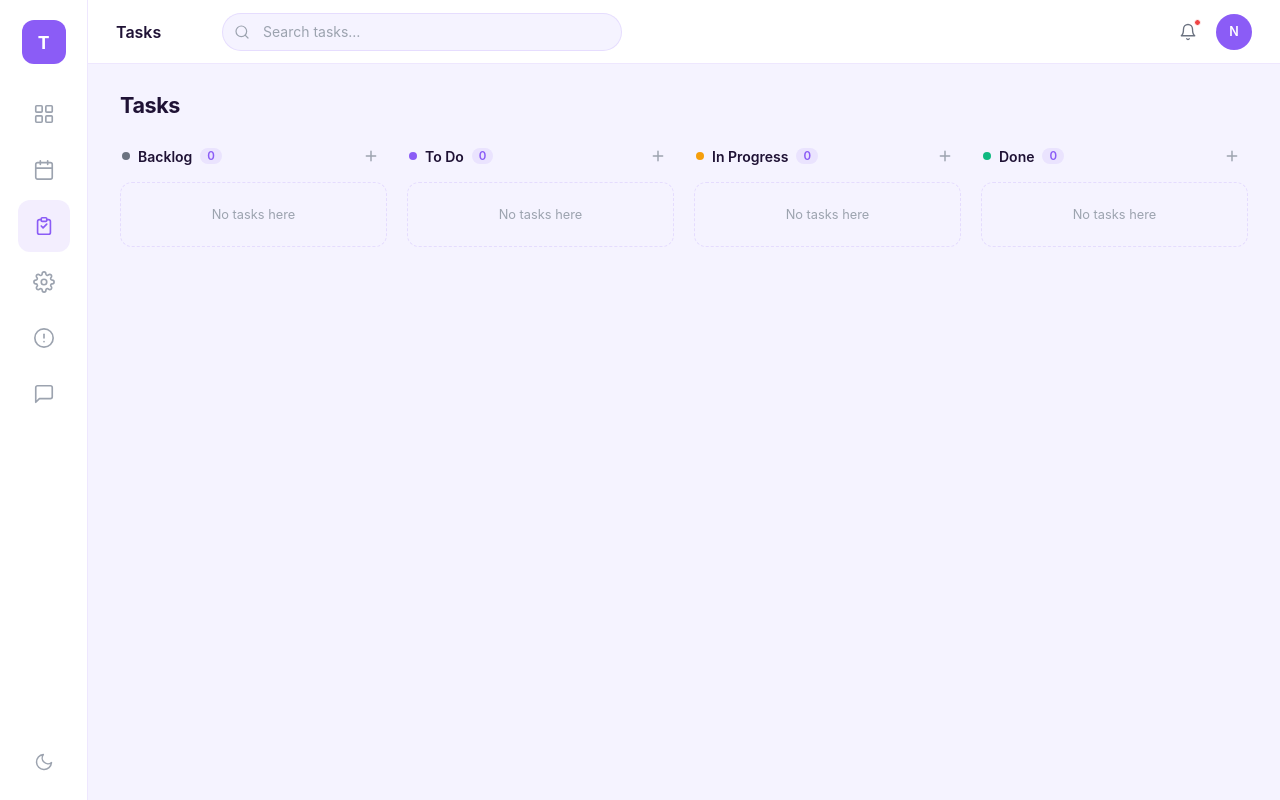
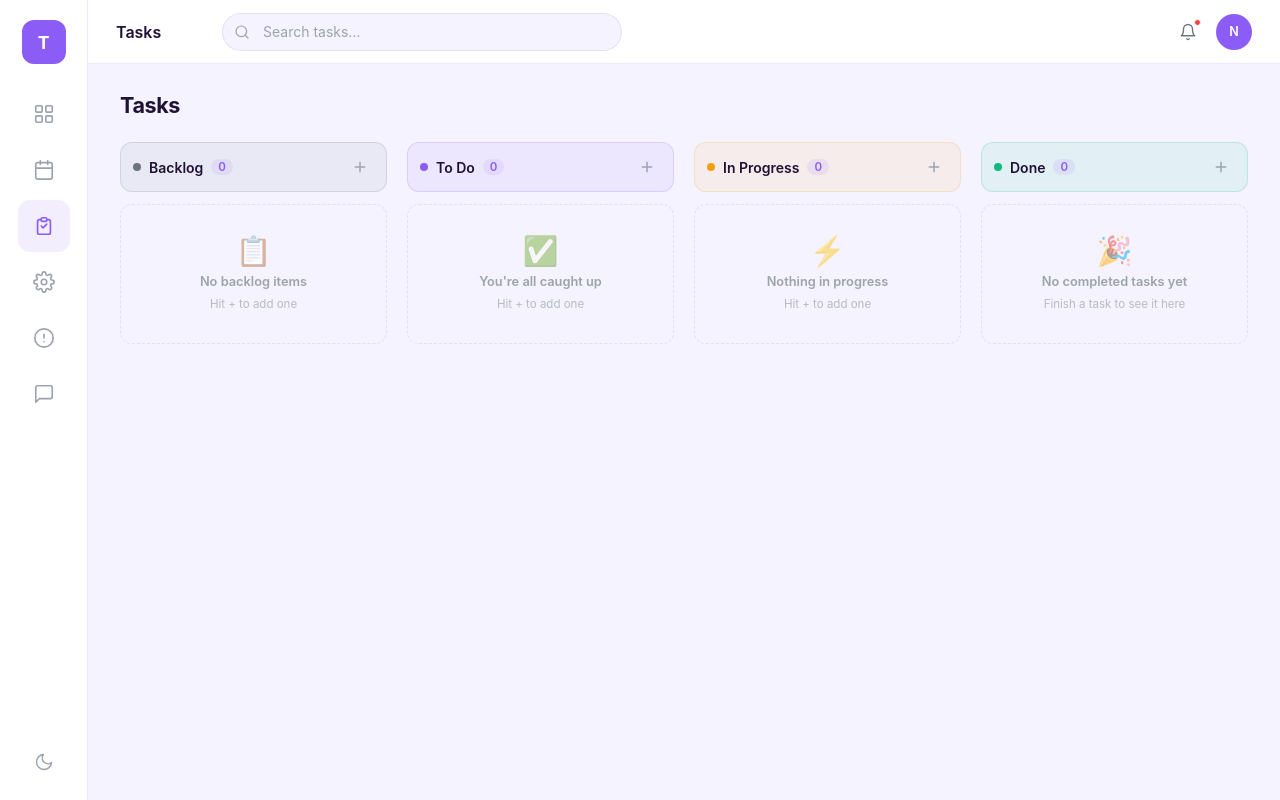
Before and after one commit to ziu222/react-todo, a React (Vite) app in the folder to-do app/: page /tasks in a window 1280 px wide. Built offline with nearby package versions, Linux system fonts and the light colour scheme.

Commit message:
feat(kanban): tinted column headers and rich empty states

```diff
--- a/to-do app/src/components/kanban/KanbanColumn.css
+++ b/to-do app/src/components/kanban/KanbanColumn.css
@@ -9,7 +9,10 @@
   display: flex;
   align-items: center;
   justify-content: space-between;
-  padding: 0 2px;
+  padding: 10px 12px;
+  background: color-mix(in srgb, var(--col-color, var(--accent)) 8%, transparent);
+  border: 1px solid color-mix(in srgb, var(--col-color, var(--accent)) 18%, transparent);
+  border-radius: var(--radius-md);
 }
 
 .kanban-column-label {
@@ -67,12 +70,33 @@
 }
 
 .kanban-column-empty {
-  font-size: 0.8rem;
-  color: var(--text-muted);
-  text-align: center;
-  padding: 24px 0;
+  display: flex;
+  flex-direction: column;
+  align-items: center;
+  gap: 8px;
+  padding: 32px 16px;
   border: 1.5px dashed var(--border-color);
   border-radius: var(--radius-md);
+  text-align: center;
+  animation: fade-in 400ms cubic-bezier(0.16, 1, 0.3, 1) both;
+}
+
+.kanban-column-empty-icon {
+  font-size: 1.8rem;
+  line-height: 1;
+  opacity: 0.5;
+}
+
+.kanban-column-empty-text {
+  font-size: 0.8rem;
+  font-weight: 600;
+  color: var(--text-muted);
+}
+
+.kanban-column-empty-sub {
+  font-size: 0.72rem;
+  color: var(--text-muted);
+  opacity: 0.7;
 }
 
 /* ── Mobile: expand add-button touch target to 44px ── */
--- a/to-do app/src/components/kanban/KanbanColumn.tsx
+++ b/to-do app/src/components/kanban/KanbanColumn.tsx
@@ -37,7 +37,11 @@ export default function KanbanColumn({
   const [modalOpen, setModalOpen] = useState(false)
 
   return (
-    <section className="kanban-column" data-status={status}>
+    <section
+      className="kanban-column"
+      data-status={status}
+      style={{ '--col-color': accentColor } as React.CSSProperties}
+    >
       <header className="kanban-column-header">
         <div className="kanban-column-label">
           <span className="kanban-column-dot" style={{ background: accentColor }} />
@@ -57,7 +61,17 @@ export default function KanbanColumn({
 
       <ul className="kanban-column-list">
         {todos.length === 0 && (
-          <li className="kanban-column-empty">No tasks here</li>
+          <li className="kanban-column-empty">
+            <span className="kanban-column-empty-icon">
+              {status === 'backlog' ? '📋' : status === 'todo' ? '✅' : status === 'in-progress' ? '⚡' : '🎉'}
+            </span>
+            <span className="kanban-column-empty-text">
+              {status === 'backlog' ? 'No backlog items' : status === 'todo' ? "You're all caught up" : status === 'in-progress' ? 'Nothing in progress' : 'No completed tasks yet'}
+            </span>
+            <span className="kanban-column-empty-sub">
+              {status === 'done' ? 'Finish a task to see it here' : 'Hit + to add one'}
+            </span>
+          </li>
         )}
         {todos.map(todo => (
           <li key={todo.id}>
```
